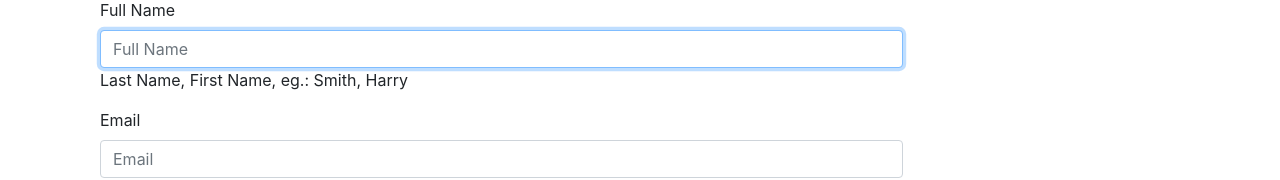
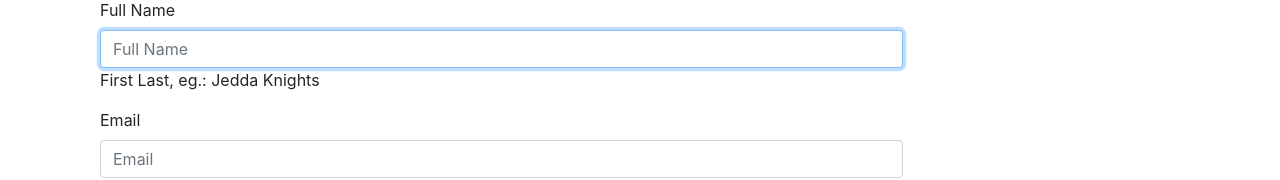
Before and after one commit to CS3398-Jedda-Knights/CS3398-Jedda-S2018, an Angular app in the folder frontend/: page /sign-up-page in a window 1280 px wide. Shown: the part 137-317 px from the top of the page. Built offline with nearby package versions, Linux system fonts and the light colour scheme.

Commit message:
Sign-Up-Page
Create a component for the sign-up page. Can be reached through the login page when the register button is clicked: Routes to the view for the sign-up page component

```diff
--- a/frontend/src/app/components/sign-up-page/sign-up-page.component.html
+++ b/frontend/src/app/components/sign-up-page/sign-up-page.component.html
@@ -4,8 +4,8 @@
                 <div class="form-group">
                     <label for="firstName" class="col-lg-3 control-label">Full Name</label>
                     <div class="col-lg-9">
-                        <input type="text" id="firstName" placeholder="Full Name" class="form-control" autofocus>
-                        <span class="help-block">Last Name, First Name, eg.: Smith, Harry</span>
+                        <input type="text" id="fullName" placeholder="Full Name" class="form-control" autofocus>
+                        <span class="help-block">First Last, eg.: Jedda Knights</span>
                     </div>
                 </div>
                 <div class="form-group">
```
